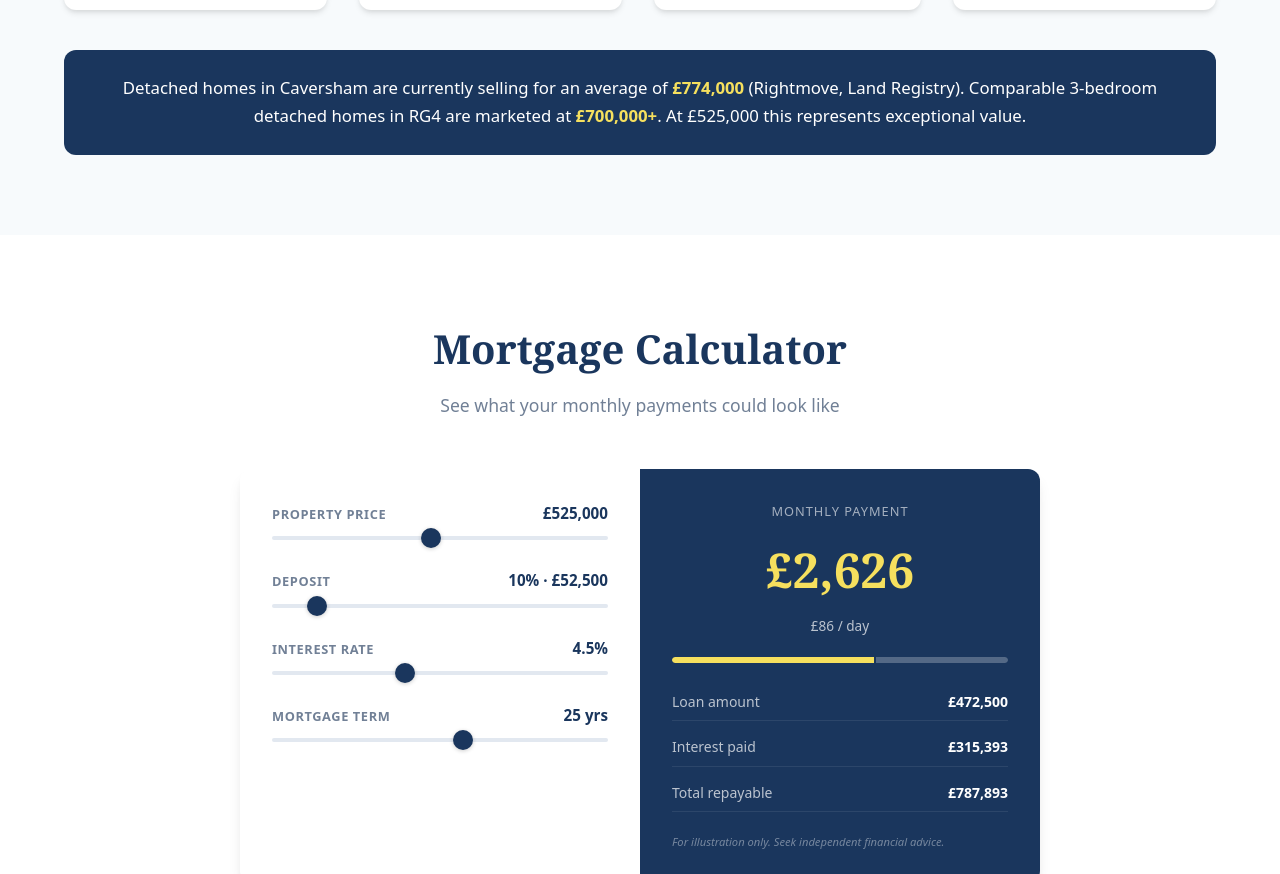
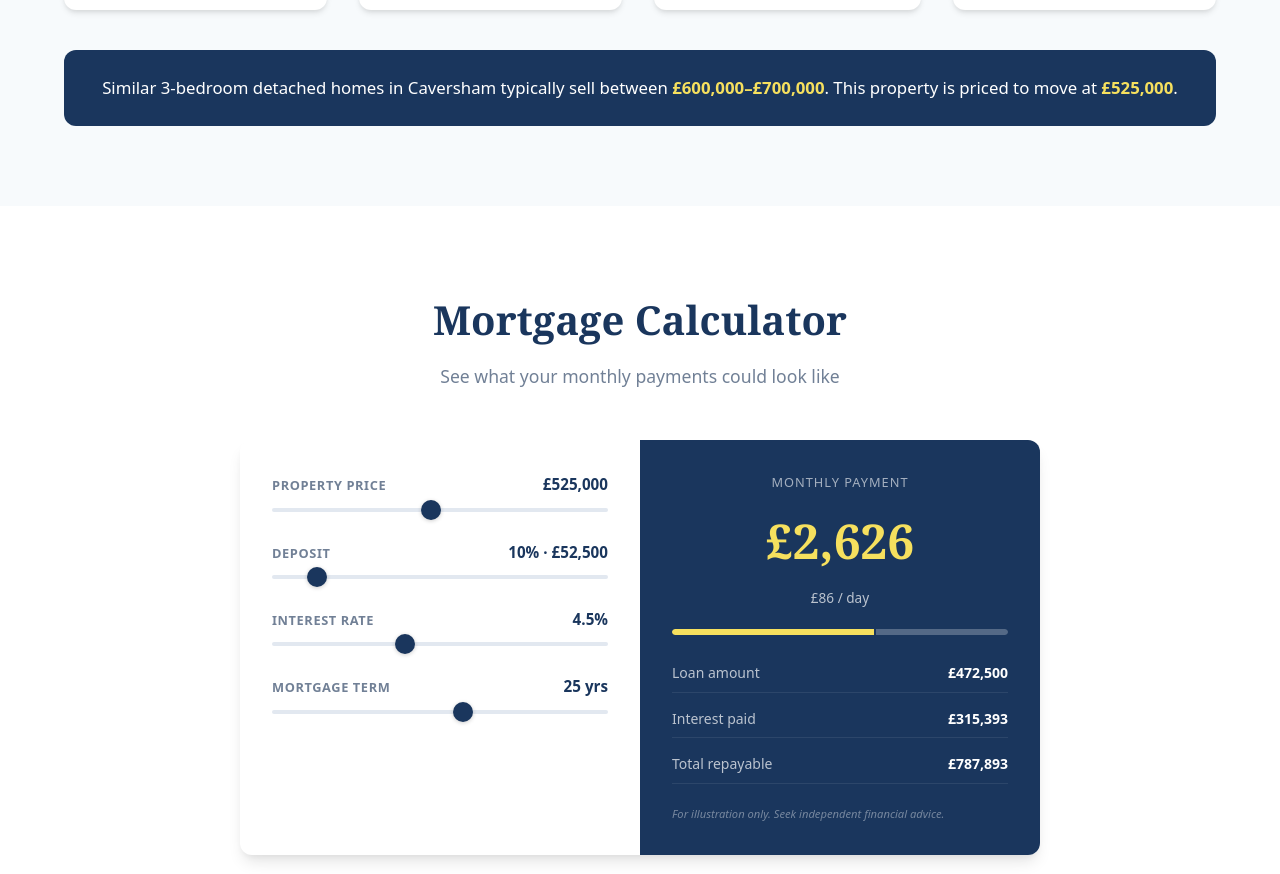
Before and after one commit to solexecution/sampredam, a plain HTML site: page index.html in a window 1280 px wide. Shown: the part 5051-5925 px from the top of the page. Drawn offline with Linux system fonts and the light colour scheme.

Commit message:
Tone down price context: softer, closer to asking price

```diff
--- a/index.html
+++ b/index.html
@@ -256,8 +256,8 @@
       </div>
 
       <div class="price-context">
-        <p id="priceContextPara">Detached homes in Caversham are currently selling for an average of <strong>&pound;774,000</strong>
-          (Rightmove, Land Registry). Comparable 3-bedroom detached homes in RG4 are marketed at <strong>&pound;700,000+</strong>. At &pound;525,000 this represents exceptional value.
+        <p id="priceContextPara">Similar 3-bedroom detached homes in Caversham typically sell between <strong>&pound;600,000&ndash;&pound;700,000</strong>.
+          This property is priced to move at <strong>&pound;525,000</strong>.
         </p>
       </div>
     </div>
```
